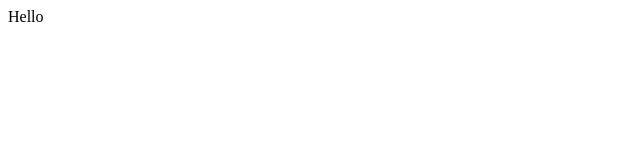
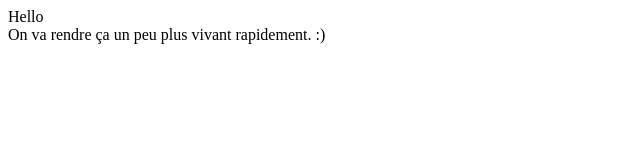
Before and after one commit to f0c300/f0c300.github.io, a plain HTML site: page index.html in a window 1280 px wide. Shown: the whole page, without its empty margins (0-640 px from the left). Drawn offline with Linux system fonts and the light colour scheme.

Commit message:
construction

```diff
--- a/index.html
+++ b/index.html
@@ -1,5 +1,7 @@
 <html>
 <body>
-Hello
+Hello<br>
+
+On va rendre ça un peu plus vivant rapidement. :)
 </body>
 </html>
```
Also changed, not shown: beer/index.html (added, +11 -0 lines), 2 other files.
